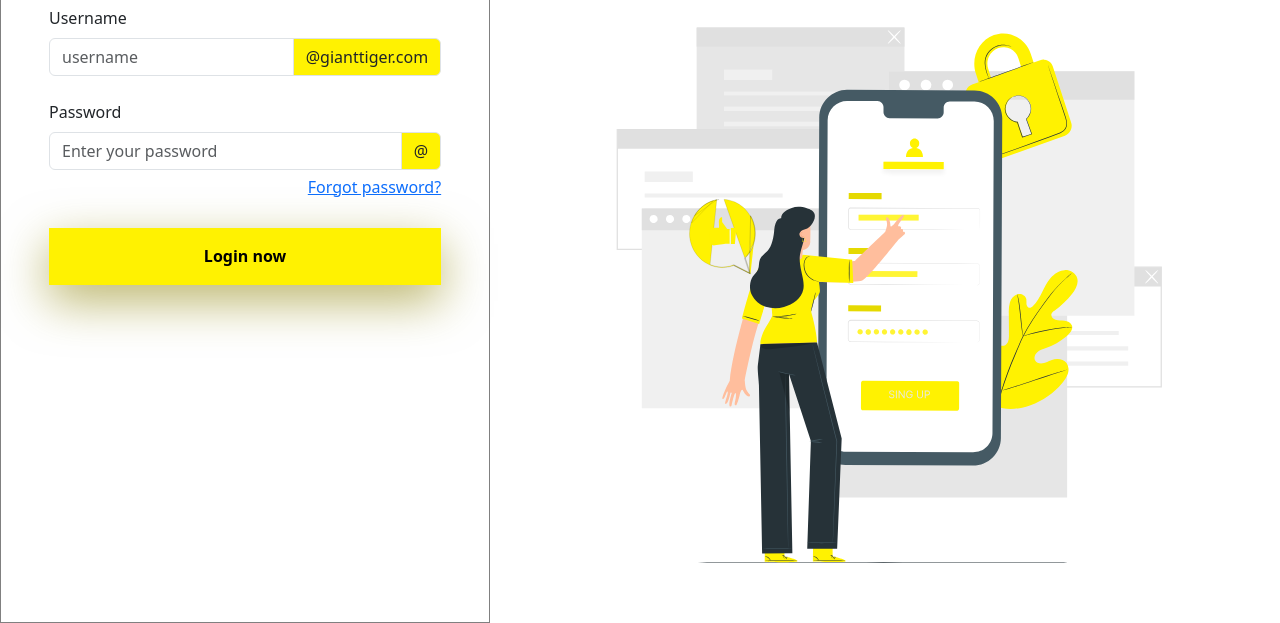
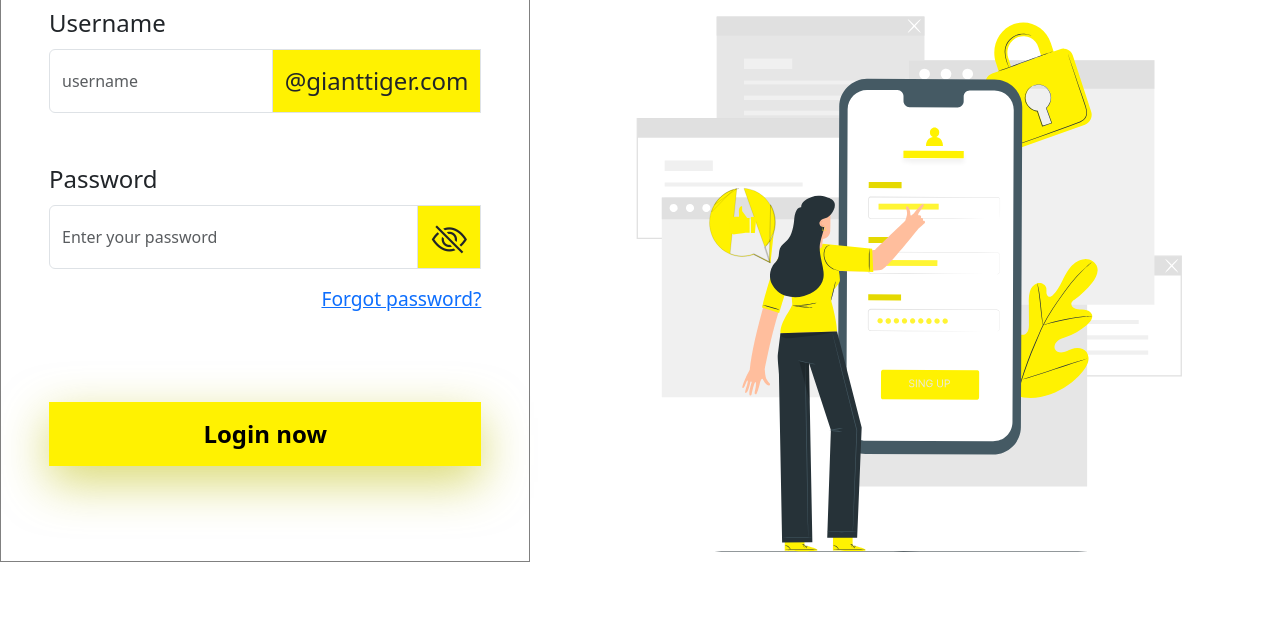
Before and after one commit to shal0054/tiger-time-log, a plain HTML site: page index.html in a window 1280 px wide. Shown: the part 238-861 px from the top of the page. Drawn offline with nearby package versions, Linux system fonts and the light colour scheme.

Commit message:
login desktop page complete

```diff
--- a/index.html
+++ b/index.html
@@ -8,6 +8,7 @@
   <link href="./main.css" rel="stylesheet">
   <link href="https://cdn.jsdelivr.net/npm/bootstrap@5.3.3/dist/css/bootstrap.min.css" rel="stylesheet"
     integrity="sha384-QWTKZyjpPEjISv5WaRU9OFeRpok6YctnYmDr5pNlyT2bRjXh0JMhjY6hW+ALEwIH" crossorigin="anonymous">
+  <link rel="stylesheet" href="https://cdn.jsdelivr.net/npm/bootstrap-icons@1.11.3/font/bootstrap-icons.min.css">
   <script defer src="https://cdn.jsdelivr.net/npm/bootstrap@5.3.3/dist/js/bootstrap.bundle.min.js"
     integrity="sha384-YvpcrYf0tY3lHB60NNkmXc5s9fDVZLESaAA55NDzOxhy9GkcIdslK1eN7N6jIeHz"
     crossorigin="anonymous"></script>
@@ -17,28 +18,34 @@
   <div id="login-mobile-side">
     <img id="login-logo-mobile" src="./assets/GTLogo-Desktop-EN.svg" alt="">
     <p>Login into your account</p>
-    <form class="needs-validation" novalidate>
+    <form>
       <label for="username" class="form-label">Username</label>
-      <div class="input-group has-validation">
+      <div class="input-group">
         <input type="text" class="form-control" id="username" placeholder="username"
-          aria-describedby="inputGroupPrepend" required="">
-        <span class="input-group-text" id="prepend">@gianttiger.com</span>
+          aria-describedby="inputGroupPrepend" required>
+        <span class="input-group-text" id="usernamePrepend">@gianttiger.com</span>
         <div class="valid-feedback">
           Please enter your Giant Tiger username.
         </div>
       </div>
       <br>
+      <br>
       <label for="password" class="form-label">Password</label>
-      <div class="input-group has-validation">
-        <input type="password" class="form-control" id="password" placeholder="Enter your password">
-        <span class="input-group-text" id="prepend">@</span>
+      <div class="input-group">
+        <input type="password" class="form-control" id="password" placeholder="Enter your password" required>
+        <span class="input-group-text" id="passwordPrepend">
+          <i class="bi bi-eye-slash" style="font-size: 2.2rem; margin: auto;">
+          </i>
+        </span>
         <div class="valid-feedback">
           Please enter your Giant Tiger username.
         </div>
       </div>
       <a id="forgot-password" href="#">Forgot password?</a>
       <br>
-      <button>Login now</button>
+      <br>
+      <br>
+      <button class="fs-4">Login now</button>
     </form>
   </div>
   <div id="login-desktop-side">
--- a/main.css
+++ b/main.css
@@ -6,6 +6,7 @@ body {
 #login-mobile-side {
   flex: 1;
   border: 0.1rem solid gray;
+  height: 100vh;
 
 }
 
@@ -16,7 +17,7 @@ body {
 
 p {
   text-align: center;
-  font-size: 1.618rem;
+  font-size: 1.8rem;
 }
 
 form {
@@ -24,28 +25,45 @@ form {
   flex-direction: column;
   padding: 1.2rem 3rem;
 }
+label {
+  font-size: x-large;
+}
 
-#prepend {
+input {
+  height: 4rem;
+}
+
+#usernamePrepend {
   background-color: #FFF201;
+  height: 4rem;
+  font-size: x-large;
+}
+
+#passwordPrepend {
+  background-color: #FFF201;
+  height: 4rem;
+  width: 4rem;
 }
 
 #forgot-password {
   text-align: right;
-  margin: 0.3rem 0;
+  margin: 1rem 0;
+  font-size: larger;
 }
 
 button {
   background-color: #FFF201;
   border: none;
-  font-weight: 660;
-  height: 3.6rem;
-  box-shadow: 0 1rem 3rem rgba(141, 132, 6, 0.6);
+  font-weight: 550;
+  height: 4rem;
+  box-shadow: 0 1rem 3rem rgba(191, 192, 16, 0.6);
 }
 
 #login-desktop-side {
   display: flex;
   flex-direction: column;
   flex: 1.618;
+  height: 100vh;
 }
 
 #dt-header-logo {
```
Also changed, not shown: 1 other file.
